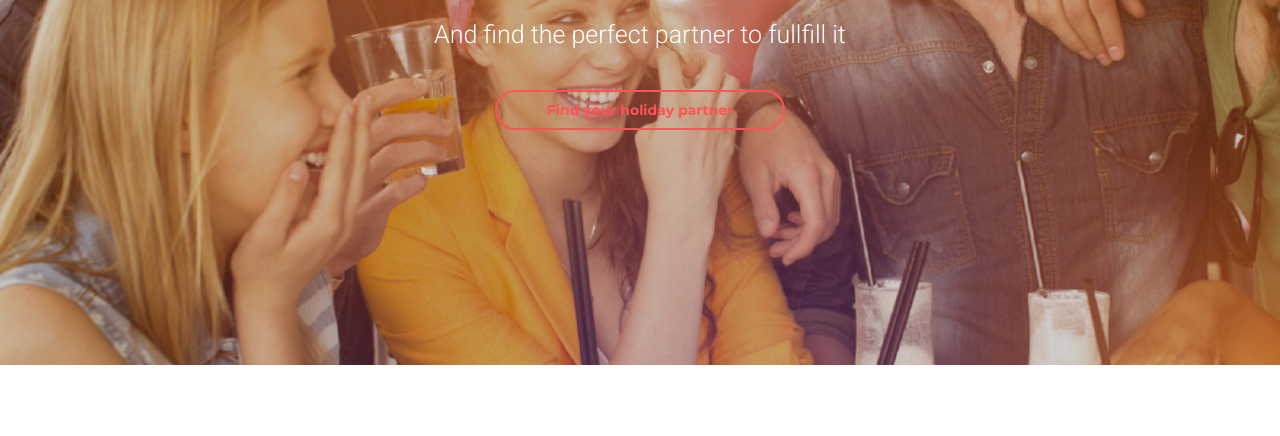
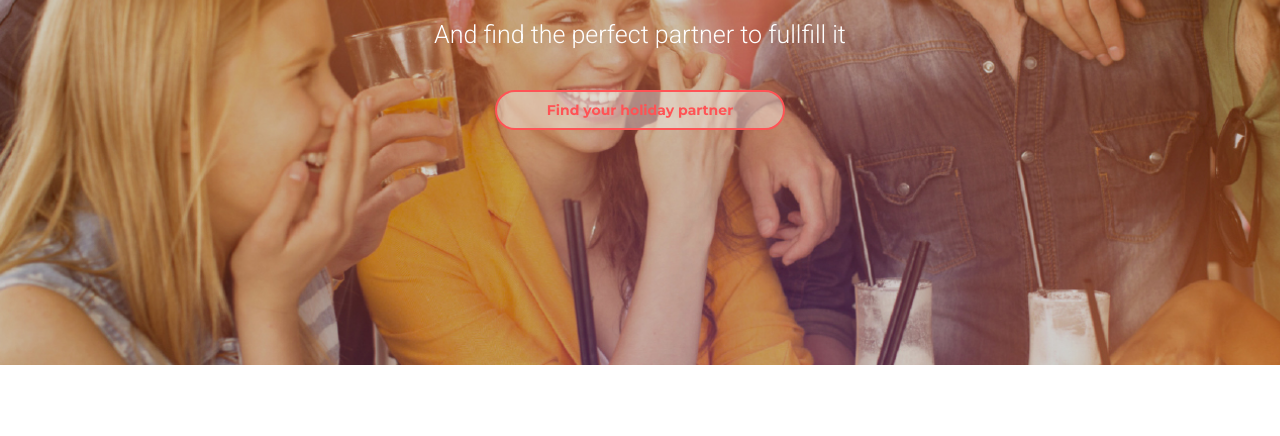
Before and after one commit to S-Slivinskiy/goit-markup-hw-07, a plain HTML site: page index.html in a window 1280 px wide. In both pictures the pointer is over the button "Find your holiday partner". Shown: the part 342-778 px from the top of the page. Drawn offline with Linux system fonts and the light colour scheme.

Commit message:
add hover button background-color

```diff
--- a/css/style.css
+++ b/css/style.css
@@ -118,7 +118,7 @@
 .button:hover,
 .button:focus {
   color: var(--red-color);
-  background-color: transparent;
+  background-color: rgba(255, 255, 255, 0.400);
 }
 .meet-partner {
   display: flex;
```
